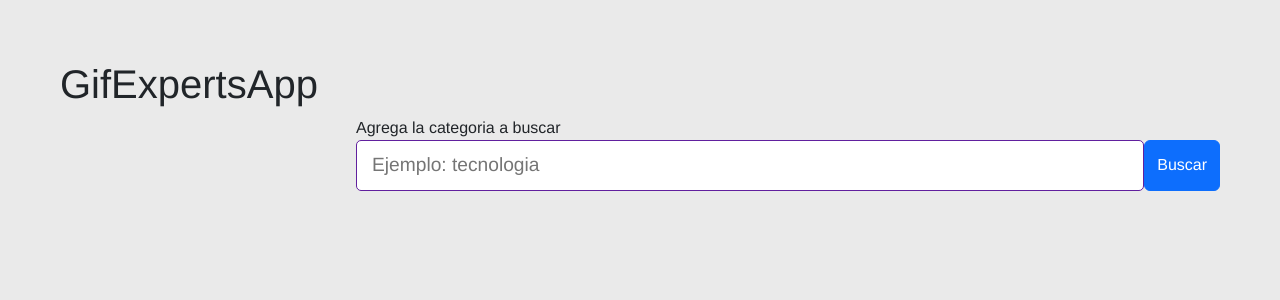
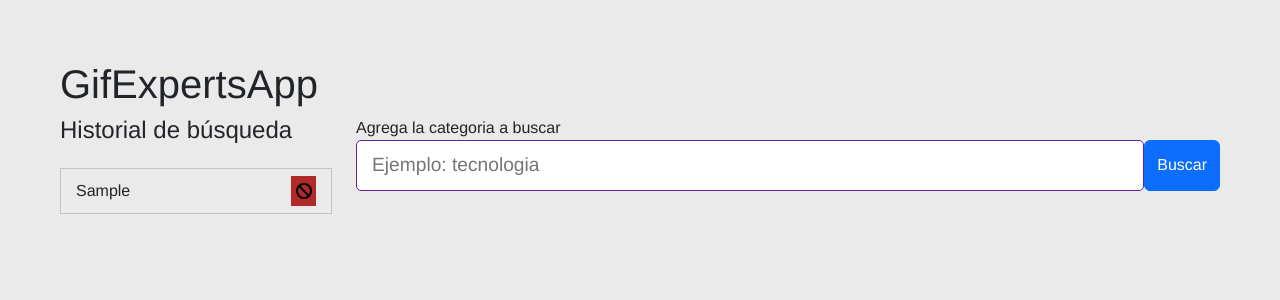
Before and after one commit to franciscosantiagoc/react-gifs-app, a React (Vite) app: page / in a window 1280 px wide. Both pictures are taken after typing "Sample" into the empty fields and a click on the button "Buscar". Shown: the top 300 px of the page. Built offline with nearby package versions, Linux system fonts and the light colour scheme.

Commit message:
Creando componente historial de busqueda y renombrando buscador

```diff
--- /dev/null
+++ b/src/Components/CategoryHistory.jsx
@@ -0,0 +1,40 @@
+import { FaBan } from "react-icons/fa6";
+import './../assets/categoryHistory.css';
+import { addItemToHistory, removeItemToHistory } from "../utils/Functions";
+
+export const CategoryHistory = ({ categories, setCategories }) => {
+    const handleResearch = (category) => {
+        console.log('handleResearch')
+        setCategories(addItemToHistory(category));
+    };
+
+    const handleDelete = (category) => {
+        console.log('handleDelete')
+        setCategories(removeItemToHistory(category))
+    }
+    return (
+        <div className="category-history">
+            <h4>Historial de búsqueda</h4>
+            {categories.length > 0 && (
+                <ul>
+                    {
+                        categories.map((category, index) => (
+                            <li className='card-history' key={index}>
+                                <span onClick={() => handleResearch(category)}
+                                    data-bs-toggle="tooltip" data-bs-placement="right"
+                                    title={`Buscar '${category}'`}>{category}</span>
+                                <button onClick={() => handleDelete(category)}
+                                    data-bs-toggle="tooltip" data-bs-placement="right"
+                                    title={`Eliminar '${category}' del historial`}>
+                                    <FaBan />
+                                </button>
+                            </li>
+                        ))
+                    }
+                </ul>
+            )
+            }
+
+        </div>
+    )
+}
--- a/src/Components/SearchCategory.jsx
+++ b/src/Components/CategorySearch.jsx
@@ -1,7 +1,7 @@
 import React, { useState } from 'react'
 import { addItemToHistory } from '../utils/Functions'
 
-export const SearchCategory = ({
+export const CategorySearch = ({
     setCategories,
 }) => {
     const [inputValue, setInputValue] = useState('')
--- a/src/GifExpertsApp.jsx
+++ b/src/GifExpertsApp.jsx
@@ -1,6 +1,7 @@
 import { useState } from "react"
-import { SearchCategory } from "./Components/SearchCategory";
+import { CategorySearch } from "./Components/CategorySearch";
 import { getHistory } from "./utils/Functions";
+import { CategoryHistory } from "./Components/CategoryHistory";
 
 export const GifExpertsApp = () => {
     const initialHistory = getHistory();
@@ -14,10 +15,10 @@ export const GifExpertsApp = () => {
         </header>
         <div className="row">
             <div className="col-3">
-
+                <CategoryHistory categories={categories} setCategories={setCategories}/>
             </div>
             <div className="col-9">
-                <SearchCategory setCategories={setCategories}/>
+                <CategorySearch setCategories={setCategories}/>
             </div>
         </div>
     </>
--- /dev/null
+++ b/src/assets/categoryHistory.css
@@ -0,0 +1,42 @@
+.category-history {
+    ul {
+        padding       : 15px 0;
+        display       : flex;
+        flex-direction: column-reverse;
+        gap           : 10px;
+
+        .card-history {
+            display    : flex;
+            padding    : 0 15px;
+            align-items: center;
+            border     : solid 1px #c1c2bff0;
+            gap        : 15px;
+
+            &:hover {
+                background-color: #f0f0f0;
+                cursor          : pointer;
+            }
+
+            span {
+                width  : 100%;
+                padding: 10px 0;
+            }
+
+            button {
+                border          : none;
+                background-color: #b12a2a;
+                display         : flex;
+                justify-content : center;
+                align-items     : center;
+                width           : 30px;
+                height          : 30px;
+                padding         : 10px 0;
+
+                &:hover {
+                    background-color: #ea3535;
+                }
+            }
+        }
+    }
+
+}
```
Also changed, not shown: 1 other file (tests, documents, lock files or other folders).
